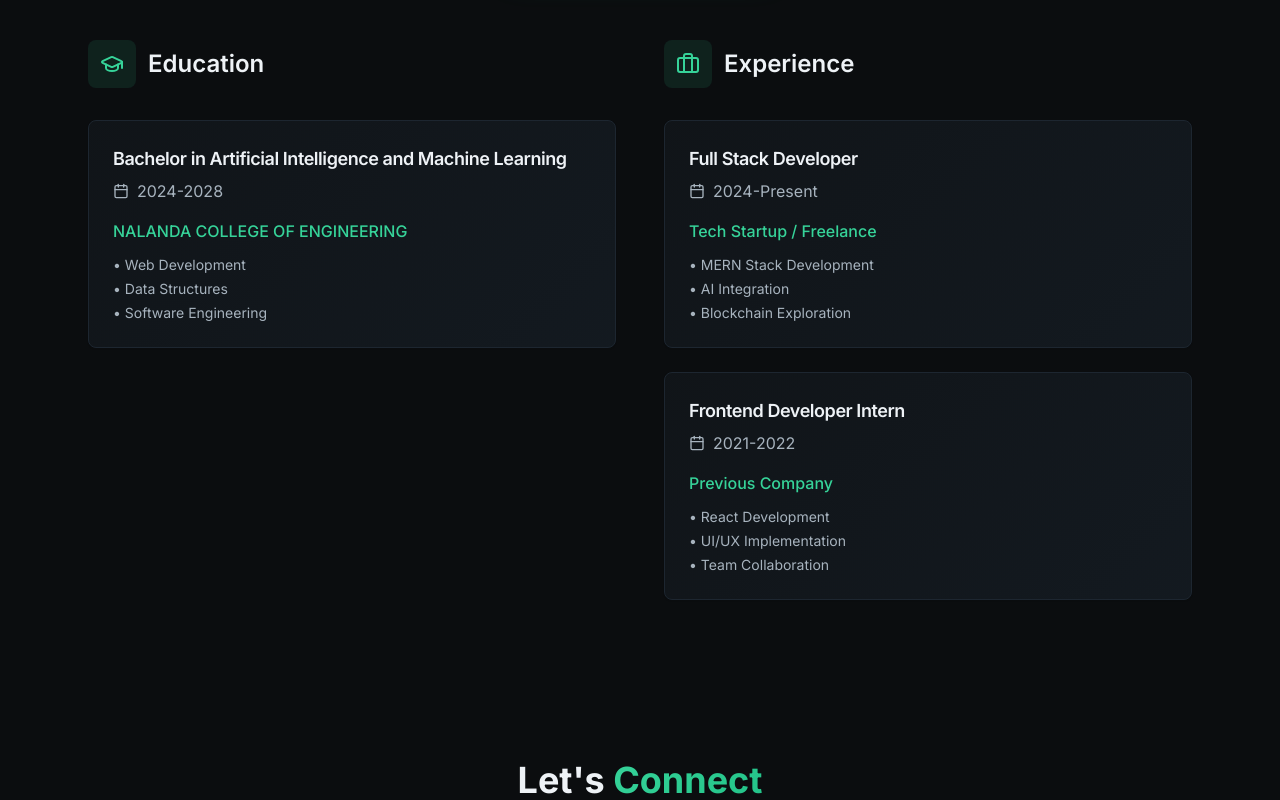
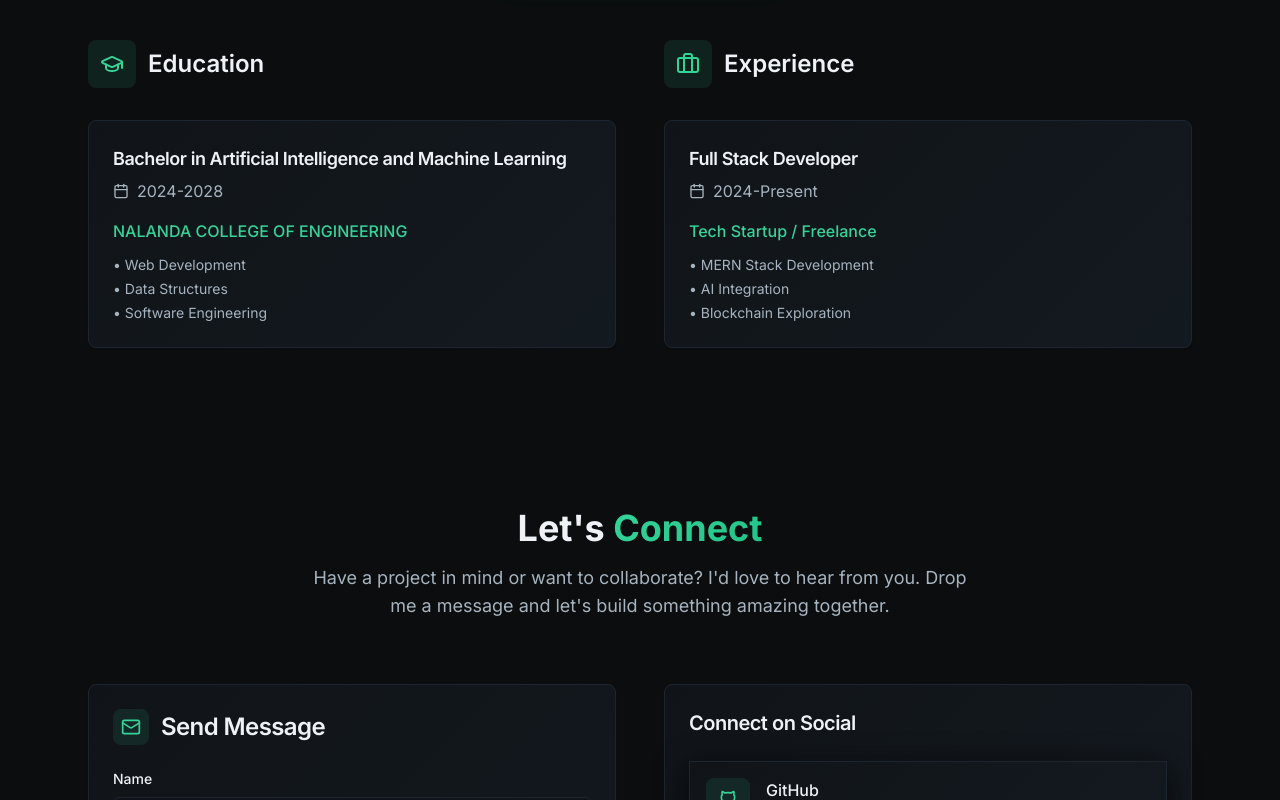
Before and after one commit to Vansh-srivastava007/vansh-3d-ai-folio, a React (Vite) app: page / in a window 1280 px wide. Shown: the part 2411-3211 px from the top of the page. Built offline with nearby package versions, Linux system fonts and the light colour scheme.

Commit message:
Remove front end developer experience
Remove the front end developer experience from the resume section.

```diff
--- a/src/components/Resume.tsx
+++ b/src/components/Resume.tsx
@@ -18,12 +18,6 @@ const Resume = () => {
       company: "Tech Startup / Freelance",
       period: "2024-Present",
       highlights: ["MERN Stack Development", "AI Integration", "Blockchain Exploration"]
-    },
-    {
-      role: "Frontend Developer Intern",
-      company: "Previous Company",
-      period: "2021-2022",
-      highlights: ["React Development", "UI/UX Implementation", "Team Collaboration"]
     }
   ];
 
```
